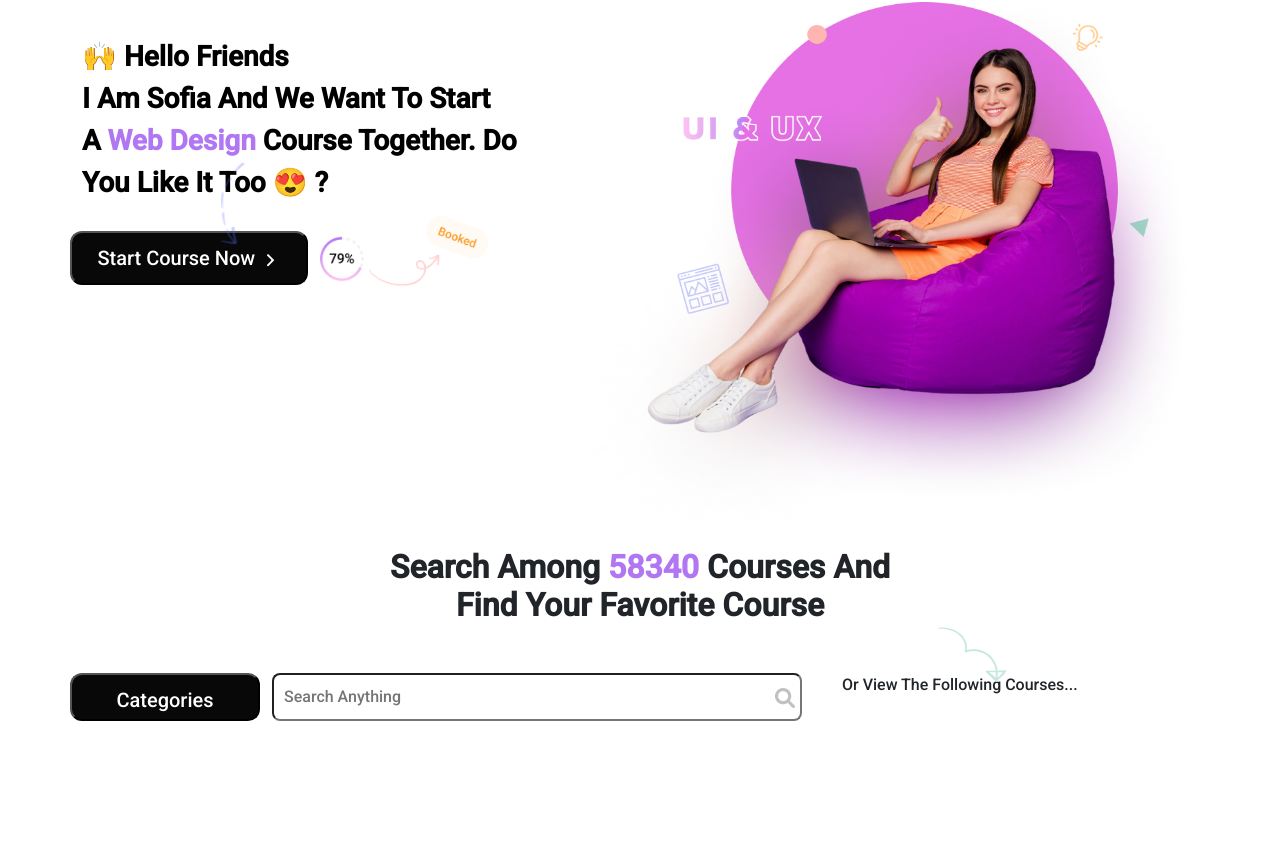
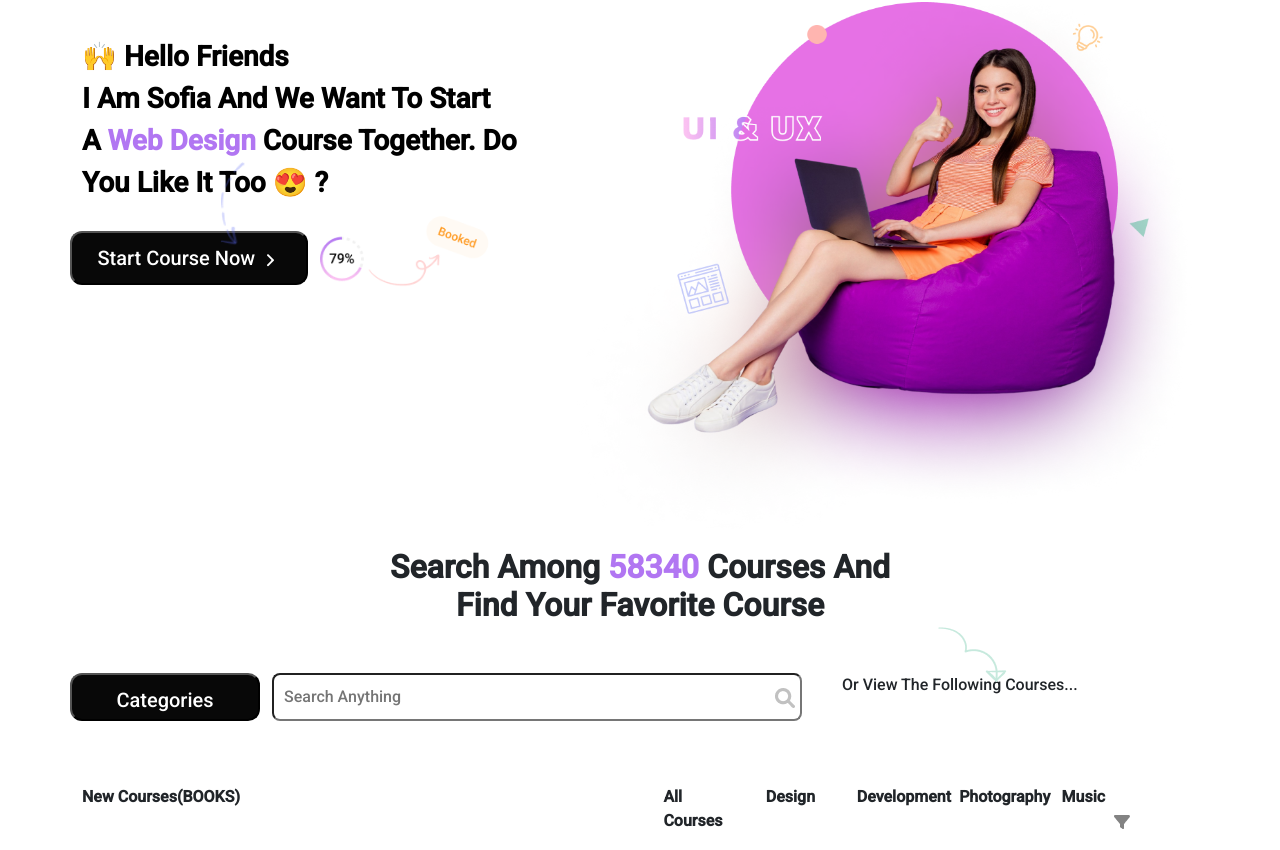
Before and after one commit to Gbangbolaoluwagbemiga/Academy-Assessment, a React (Create React App) app: page / in a window 1280 px wide. Shown: the part 375-1225 px from the top of the page. Before the commit the page ends 1112 px from the top, so only its background shows below. Built offline with nearby package versions, Linux system fonts and the light colour scheme.

Commit message:
New Movie header row created

```diff
--- a/src/App.js
+++ b/src/App.js
@@ -2,6 +2,7 @@ import TopPanel from './components/TopPanel';
 import NavBar from './components/NavBar';
 import TopCategories from './components/TopCategories';
 import SearchPanel from './components/SearchPanel';
+import NewMovie from './components/NewMovie';
 
 function App() {
   return (
@@ -11,6 +12,7 @@ function App() {
       <TopCategories />
       <TopPanel />
       <SearchPanel />
+      <NewMovie />
     </div>
   );
 }
--- a/src/app.css
+++ b/src/app.css
@@ -131,3 +131,9 @@ hr {
   right: 20%;
   margin-bottom: 20rem;
 }
+
+/* New movie component  */
+.new-movies {
+  font-family: 'Roboto';
+  font-weight: 600;
+}
--- a/src/components/NewMovie.js
+++ b/src/components/NewMovie.js
@@ -1,5 +1,23 @@
+import DownWardIcon from '../Images/new-course icon.png';
+
 function NewMovie() {
-  return <div></div>;
+  return (
+    <div className="new-movies mt-5">
+      <div className="new-movies-header row">
+        <p className="Title-Section col-6">New Courses(BOOKS)</p>
+        <div className="tabs row col-6 ">
+          <p className="col-2 ms-auto">All Courses</p>
+          <p className="col-2 ms-auto">Design</p>
+          <p className="col-2 ">Development</p>
+          <p className="col-2 ms-auto">Photography</p>
+          <p className="col-3 ms-auto">
+            Music
+            <img src={DownWardIcon} alt="icon" className="ms-5 " />{' '}
+          </p>
+        </div>
+      </div>
+    </div>
+  );
 }
 
 export default NewMovie;
--- a/src/components/SearchPanel.js
+++ b/src/components/SearchPanel.js
@@ -3,7 +3,7 @@ import Arrow from '../Images/SearchPanelArrow.png';
 
 function SearchPanel() {
   return (
-    <div className="mx-auto search-box">
+    <div className="mx-auto mb-5 search-box">
       <h2 className="text-center search-header-text mb-5 ">
         Search Among <span className="sub--text">58340 </span> Courses And{' '}
         <br /> Find Your Favorite Course
```
Also changed, not shown: src/Images/new-course icon.png (added).
